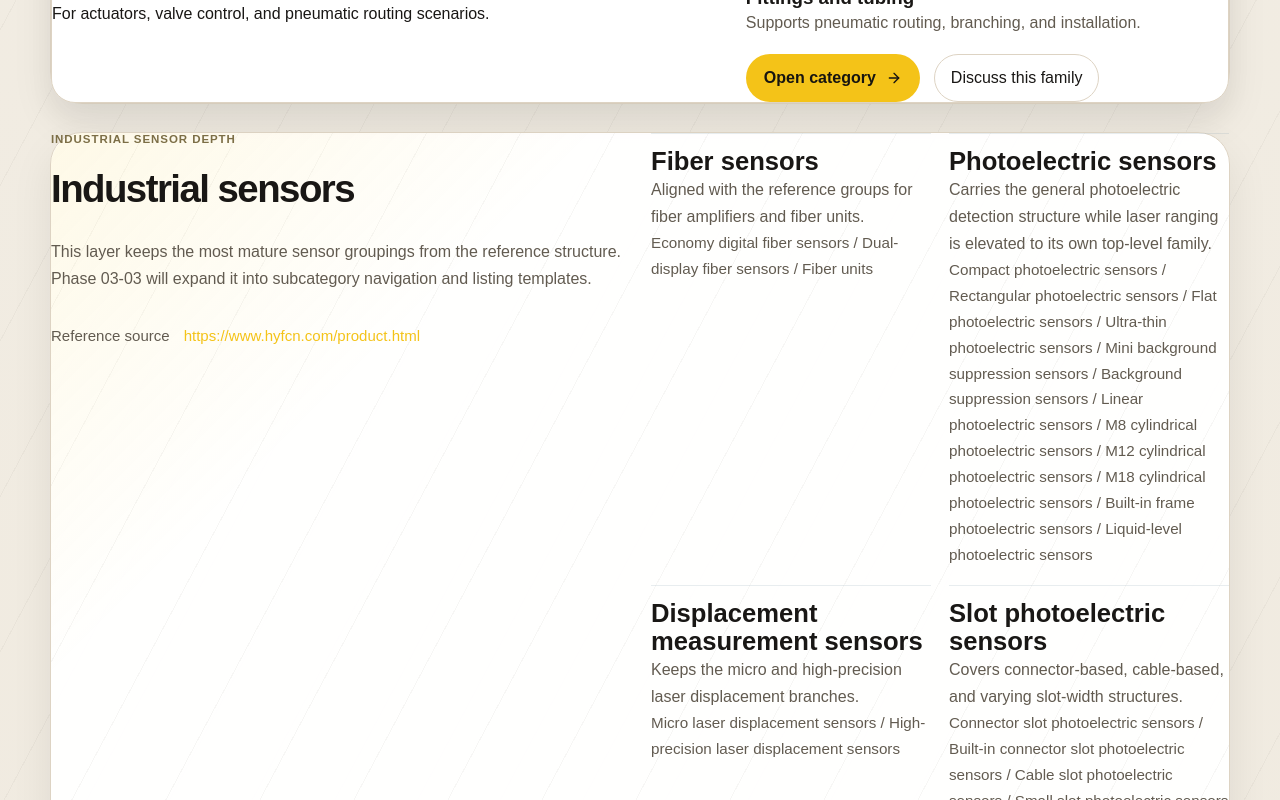
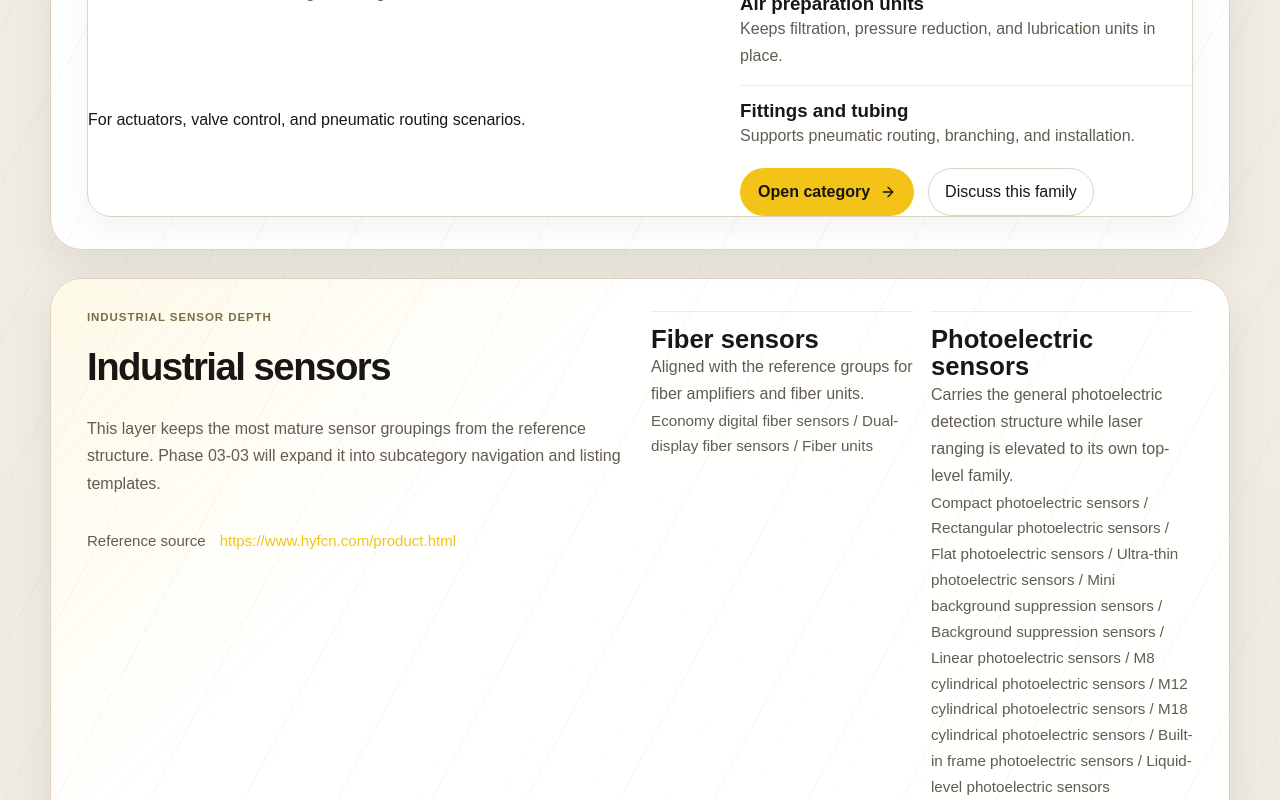
Before and after one commit to goldeneye0077/yuelinsite, a React (Vite) app in the folder frontend/: page /en/products in a window 1280 px wide. Shown: the part 5100-5900 px from the top of the page. Built offline with nearby package versions, Linux system fonts and the light colour scheme; no server answers.

Commit message:
Adjust product catalog card padding

```diff
--- a/frontend/src/styles/global.css
+++ b/frontend/src/styles/global.css
@@ -3421,6 +3421,12 @@ body {
   max-width: min(720px, 100%);
 }
 
+.product-directory,
+.product-spotlight {
+  padding: 32px 36px;
+  overflow: hidden;
+}
+
 .product-directory__intro .profile-title,
 .product-hero__copy h1,
 .product-hero__family-header h2,
@@ -3506,6 +3512,11 @@ body {
     grid-template-columns: 1fr;
     gap: 18px;
   }
+
+  .product-directory,
+  .product-spotlight {
+    padding: 28px;
+  }
 }
 
 @media (max-width: 720px) {
@@ -3553,6 +3564,11 @@ body {
   .home-hero__direction-item {
     grid-template-columns: 1fr;
   }
+
+  .product-directory,
+  .product-spotlight {
+    padding: 22px;
+  }
 }
 
 @media (prefers-reduced-motion: reduce) {
```
